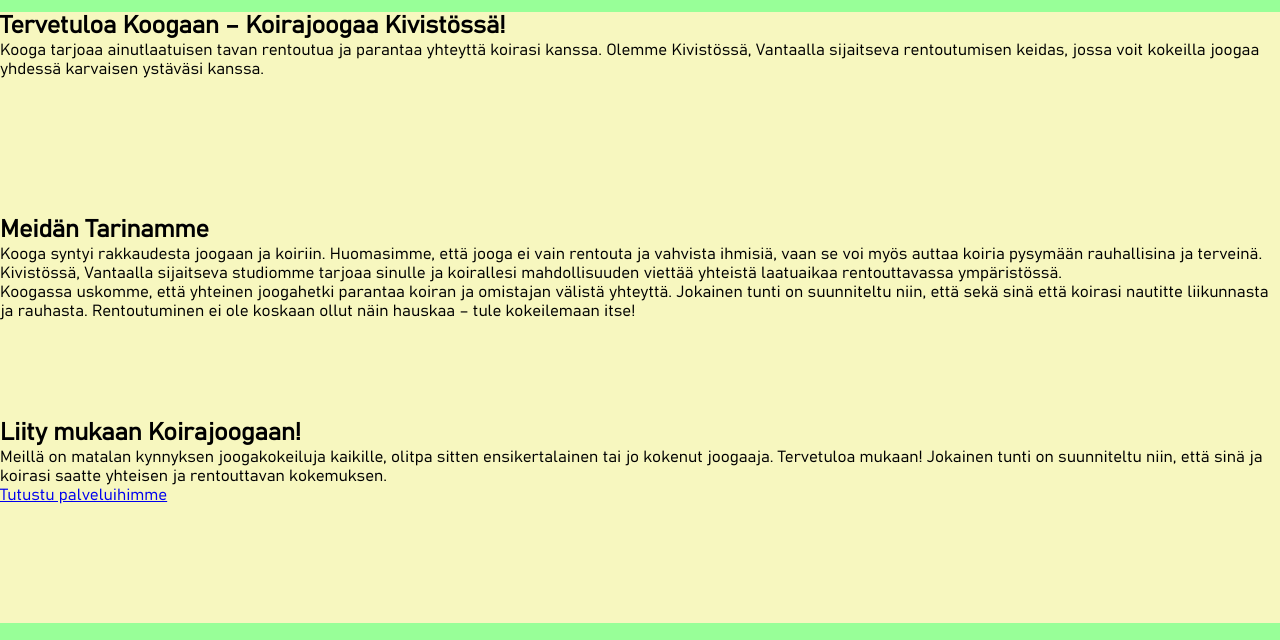
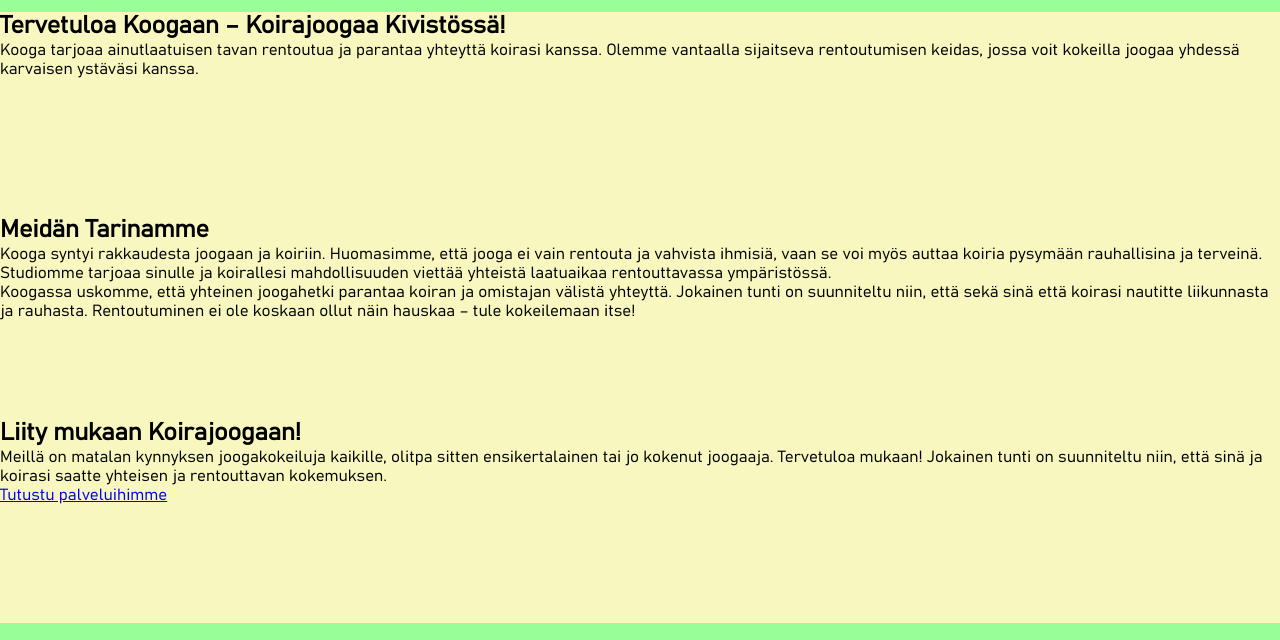
Before and after one commit to Karjiss/Karjiss, a plain HTML site: page index.html in a window 1280 px wide. Shown: the part 73-713 px from the top of the page. Drawn offline with Linux system fonts and the light colour scheme.

Commit message:
Pari juttuu

```diff
--- a/index.html
+++ b/index.html
@@ -31,13 +31,13 @@
     <section class="hero">
         <div class="hero-content">
             <h1>Tervetuloa Koogaan – Koirajoogaa Kivistössä!</h1>
-            <p>Kooga tarjoaa ainutlaatuisen tavan rentoutua ja parantaa yhteyttä koirasi kanssa. Olemme Kivistössä, Vantaalla sijaitseva rentoutumisen keidas, jossa voit kokeilla joogaa yhdessä karvaisen ystäväsi kanssa.</p>
+            <p>Kooga tarjoaa ainutlaatuisen tavan rentoutua ja parantaa yhteyttä koirasi kanssa. Olemme vantaalla sijaitseva rentoutumisen keidas, jossa voit kokeilla joogaa yhdessä karvaisen ystäväsi kanssa.</p>
         </div>
     </section>
 
     <section class="about">
         <h2>Meidän Tarinamme</h2>
-        <p>Kooga syntyi rakkaudesta joogaan ja koiriin. Huomasimme, että jooga ei vain rentouta ja vahvista ihmisiä, vaan se voi myös auttaa koiria pysymään rauhallisina ja terveinä. Kivistössä, Vantaalla sijaitseva studiomme tarjoaa sinulle ja koirallesi mahdollisuuden viettää yhteistä laatuaikaa rentouttavassa ympäristössä.</p>
+        <p>Kooga syntyi rakkaudesta joogaan ja koiriin. Huomasimme, että jooga ei vain rentouta ja vahvista ihmisiä, vaan se voi myös auttaa koiria pysymään rauhallisina ja terveinä. Studiomme tarjoaa sinulle ja koirallesi mahdollisuuden viettää yhteistä laatuaikaa rentouttavassa ympäristössä.</p>
         <p>Koogassa uskomme, että yhteinen joogahetki parantaa koiran ja omistajan välistä yhteyttä. Jokainen tunti on suunniteltu niin, että sekä sinä että koirasi nautitte liikunnasta ja rauhasta. Rentoutuminen ei ole koskaan ollut näin hauskaa – tule kokeilemaan itse!</p>
     </section>
 
```
